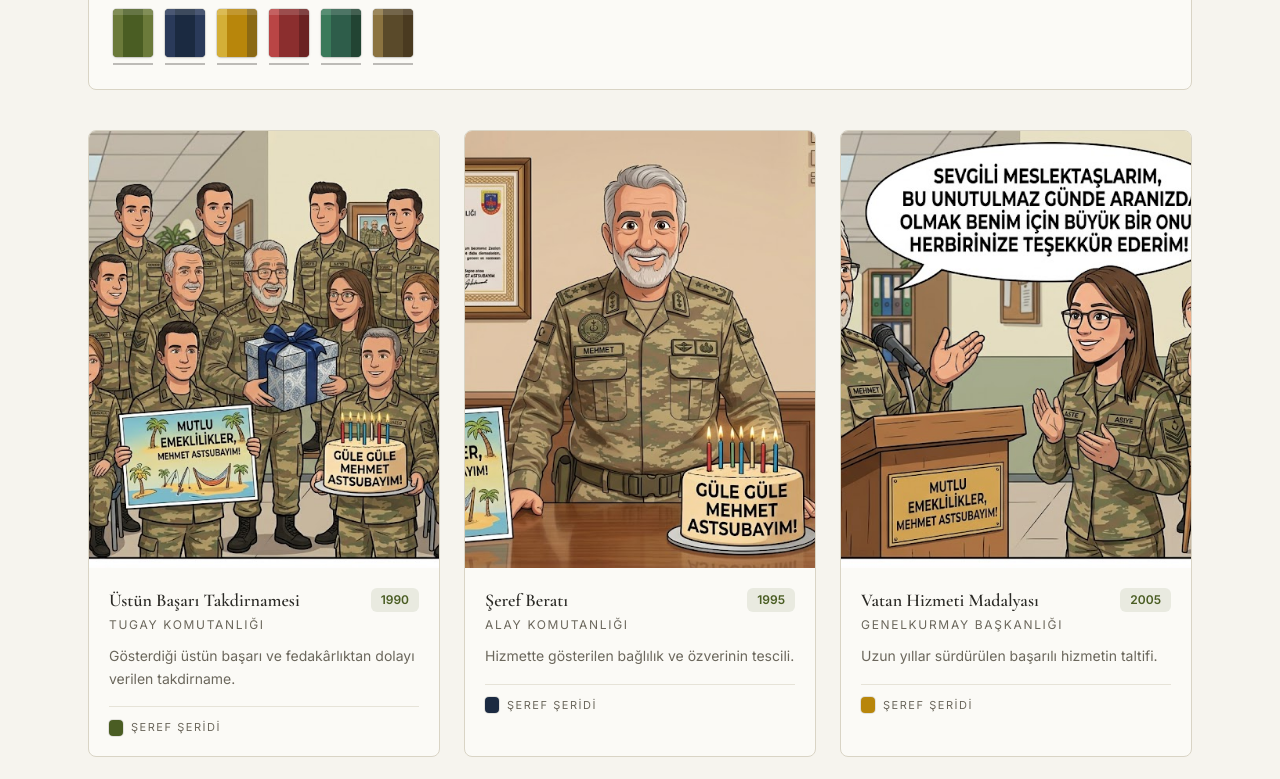
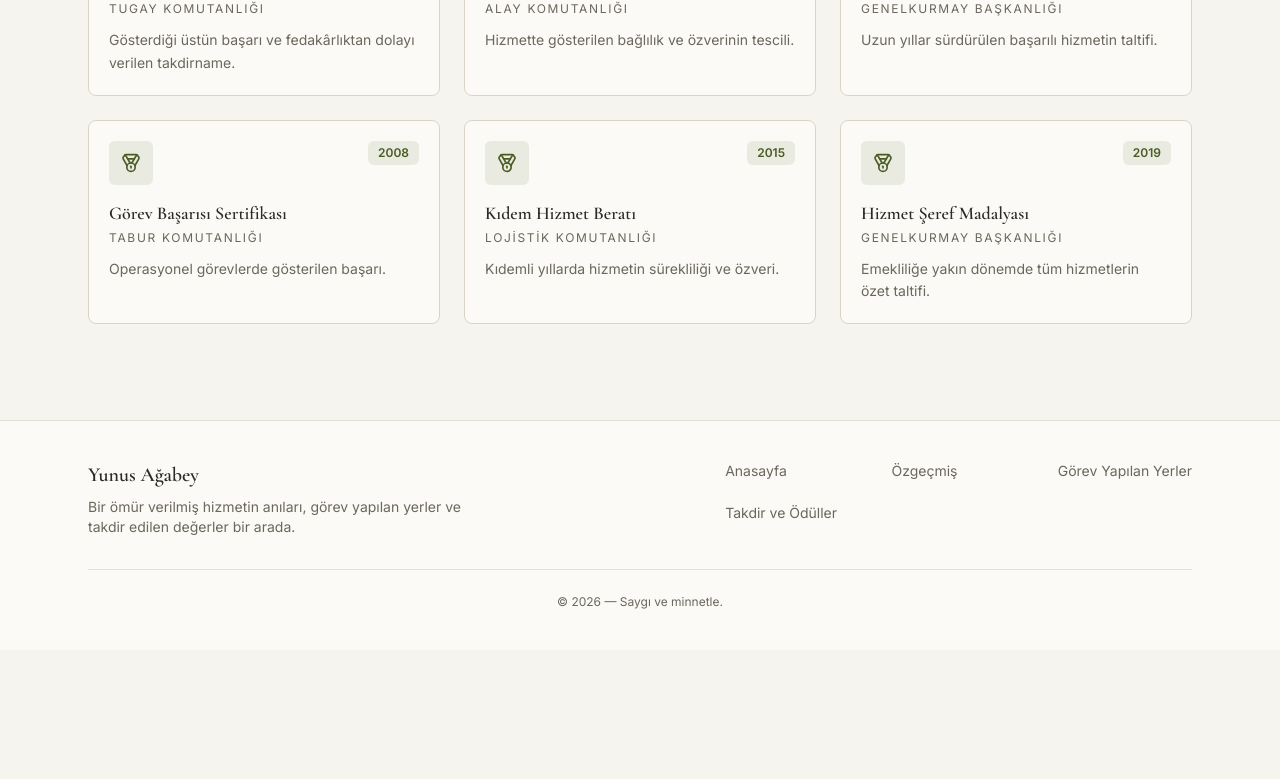
Before and after one commit to dzkkemekli/emekli2, a React (Vite) app: page /oduller in a window 1280 px wide. Shown: the part 480-1259 px from the top of the page. After the commit the page ends 1130 px from the top, so only its background shows below. Built offline with nearby package versions, Linux system fonts and the light colour scheme.

Commit message:
refactor: simplify /oduller to a plain list without images or ribbons
- Remove RibbonRack from Oduller page
- Strip image, lightbox, and şerit (ribbon) from AwardGrid cards
- Each award now shows a Medal icon, title, issuer, date, and description

```diff
--- a/src/components/sections/AwardGrid.jsx
+++ b/src/components/sections/AwardGrid.jsx
@@ -1,24 +1,11 @@
-import { useState, useRef, useEffect } from "react"
+import { useRef, useEffect } from "react"
 import { motion } from "motion/react"
-import Lightbox from "yet-another-react-lightbox"
-import { Medal, ZoomIn } from "lucide-react"
+import { Medal } from "lucide-react"
 
 import { awards } from "@/config/site"
 
 export default function AwardGrid() {
-  const [open, setOpen] = useState(false)
-  const [index, setIndex] = useState(0)
   const cardRefs = useRef({})
-
-  const slides = awards
-    .filter((a) => a.image)
-    .map((a) => ({ src: a.image, alt: a.title }))
-
-  const openLightbox = (i) => {
-    if (slides.length === 0) return
-    setIndex(i)
-    setOpen(true)
-  }
 
   // Ribbon rack'ten gelen özel olayı dinle
   useEffect(() => {
@@ -31,11 +18,8 @@ export default function AwardGrid() {
   }, [])
 
   return (
-    <>
     <div className="grid gap-6 sm:grid-cols-2 lg:grid-cols-3">
-        {awards.map((award, i) => {
-          const slideIndex = slides.findIndex((s) => s.src === award.image)
-          return (
+      {awards.map((award, i) => (
         <motion.figure
           key={award.id}
           ref={(el) => (cardRefs.current[award.id] = el)}
@@ -43,74 +27,27 @@ export default function AwardGrid() {
           whileInView={{ opacity: 1, y: 0 }}
           viewport={{ once: true, margin: "-50px" }}
           transition={{ duration: 0.4, delay: i * 0.06 }}
-              className="group flex flex-col overflow-hidden rounded-lg border border-border bg-card transition-shadow hover:shadow-md"
+          className="group flex flex-col rounded-lg border border-border bg-card p-5 transition-shadow hover:shadow-md"
         >
-              {/* Sertifika / placeholder */}
-              <button
-                type="button"
-                onClick={() => openLightbox(slideIndex)}
-                disabled={!award.image}
-                className="relative aspect-[4/5] w-full cursor-pointer overflow-hidden bg-muted disabled:cursor-default"
-              >
-                {award.image ? (
-                  <>
-                    <img
-                      src={award.image}
-                      alt={award.title}
-                      className="size-full object-cover transition-transform duration-500 group-hover:scale-105"
-                    />
-                    <span className="absolute right-3 top-3 flex size-9 items-center justify-center rounded-full bg-background/90 text-foreground opacity-0 backdrop-blur-sm transition-opacity group-hover:opacity-100">
-                      <ZoomIn className="size-4" />
-                    </span>
-                  </>
-                ) : (
-                  <div className="flex size-full flex-col items-center justify-center gap-3 bg-gradient-to-br from-muted to-secondary/10">
-                    <div className="flex size-14 items-center justify-center rounded-full border border-primary/30 bg-primary/5 text-primary">
-                      <Medal className="size-6" />
+          <div className="flex items-start justify-between gap-3">
+            <div className="flex size-11 shrink-0 items-center justify-center rounded-md bg-primary/10 text-primary">
+              <Medal className="size-5" />
             </div>
-                    <p className="px-4 text-center text-xs text-muted-foreground">
-                      Sertifika eklenecek
-                    </p>
-                  </div>
-                )}
-              </button>
-
-              {/* Bilgiler */}
-              <figcaption className="flex flex-1 flex-col p-5">
-                <div className="flex items-start justify-between gap-3">
-                  <h3 className="font-serif text-lg font-semibold leading-snug">
-                    {award.title}
-                  </h3>
             <span className="shrink-0 rounded-md bg-primary/10 px-2.5 py-1 text-xs font-semibold text-primary">
               {award.date}
             </span>
           </div>
+          <h3 className="mt-4 font-serif text-lg font-semibold leading-snug">
+            {award.title}
+          </h3>
           <p className="mt-1 text-xs uppercase tracking-[0.14em] text-muted-foreground">
             {award.issuer}
           </p>
           <p className="mt-3 text-sm leading-relaxed text-muted-foreground">
             {award.description}
           </p>
-                {award.ribbon && (
-                  <div className="mt-4 flex items-center gap-2 border-t border-border/60 pt-3">
-                    <span className="h-4 w-3.5 rounded-sm ring-1 ring-black/10" style={{ backgroundColor: award.ribbon.center }} />
-                    <span className="text-[11px] uppercase tracking-[0.14em] text-muted-foreground">
-                      Şeref şeridi
-                    </span>
+        </motion.figure>
+      ))}
     </div>
-                )}
-              </figcaption>
-            </motion.figure>
-          )
-        })}
-      </div>
-
-      <Lightbox
-        open={open}
-        index={index}
-        close={() => setOpen(false)}
-        slides={slides}
-      />
-    </>
   )
 }
--- a/src/pages/Oduller.jsx
+++ b/src/pages/Oduller.jsx
@@ -1,5 +1,4 @@
 import SectionHeading from "@/components/sections/SectionHeading"
-import RibbonRack from "@/components/sections/RibbonRack"
 import AwardGrid from "@/components/sections/AwardGrid"
 
 export default function Oduller() {
@@ -11,7 +10,6 @@ export default function Oduller() {
         description="Hizmet süresince kazanılan takdirnameler, beratlar ve madalyalar. Bir ömürlük hizmetin yazılı tescilleri."
       />
       <div className="mt-12 space-y-10">
-        <RibbonRack />
         <AwardGrid />
       </div>
     </section>
```
Lines whose indentation alone changed are shown as unchanged.
